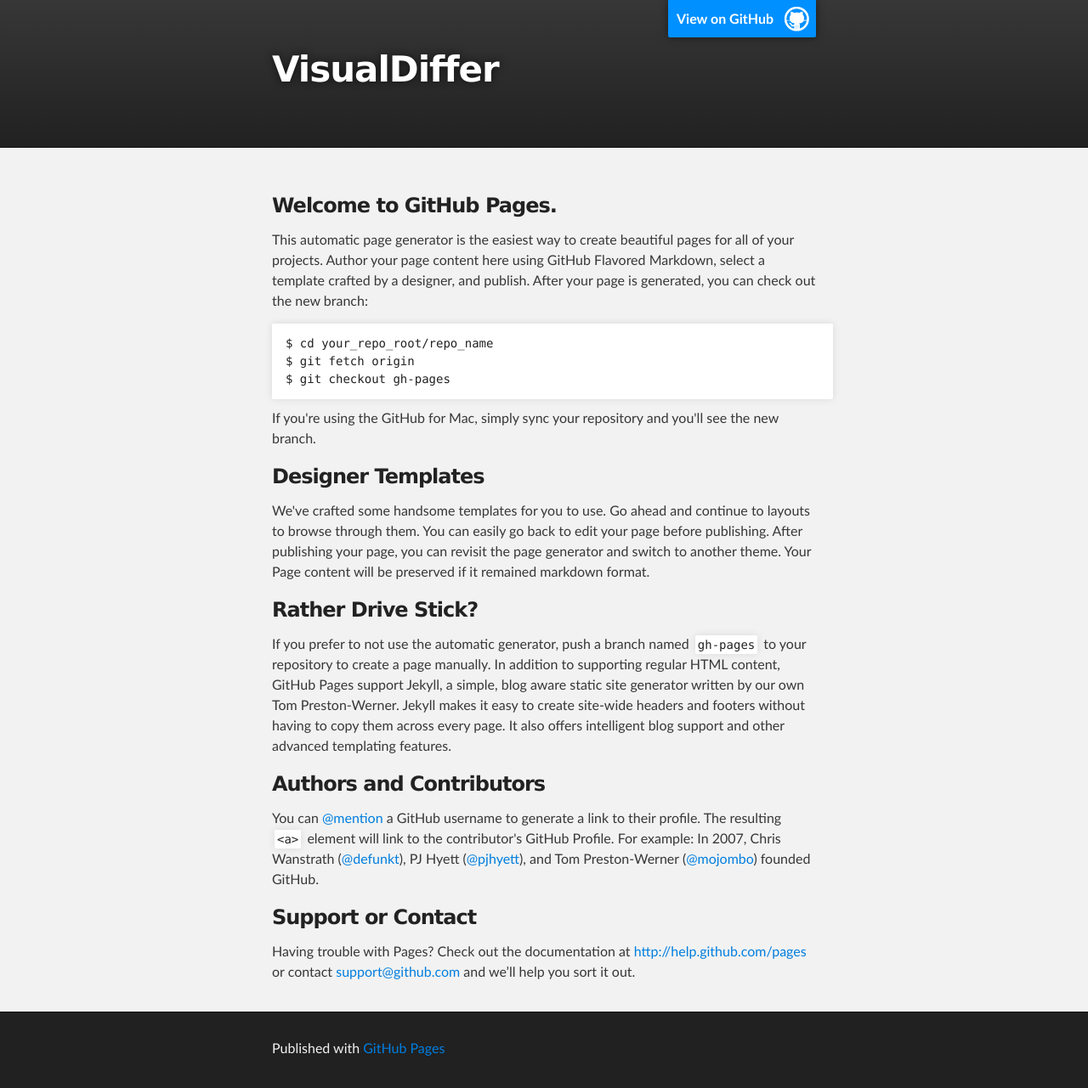
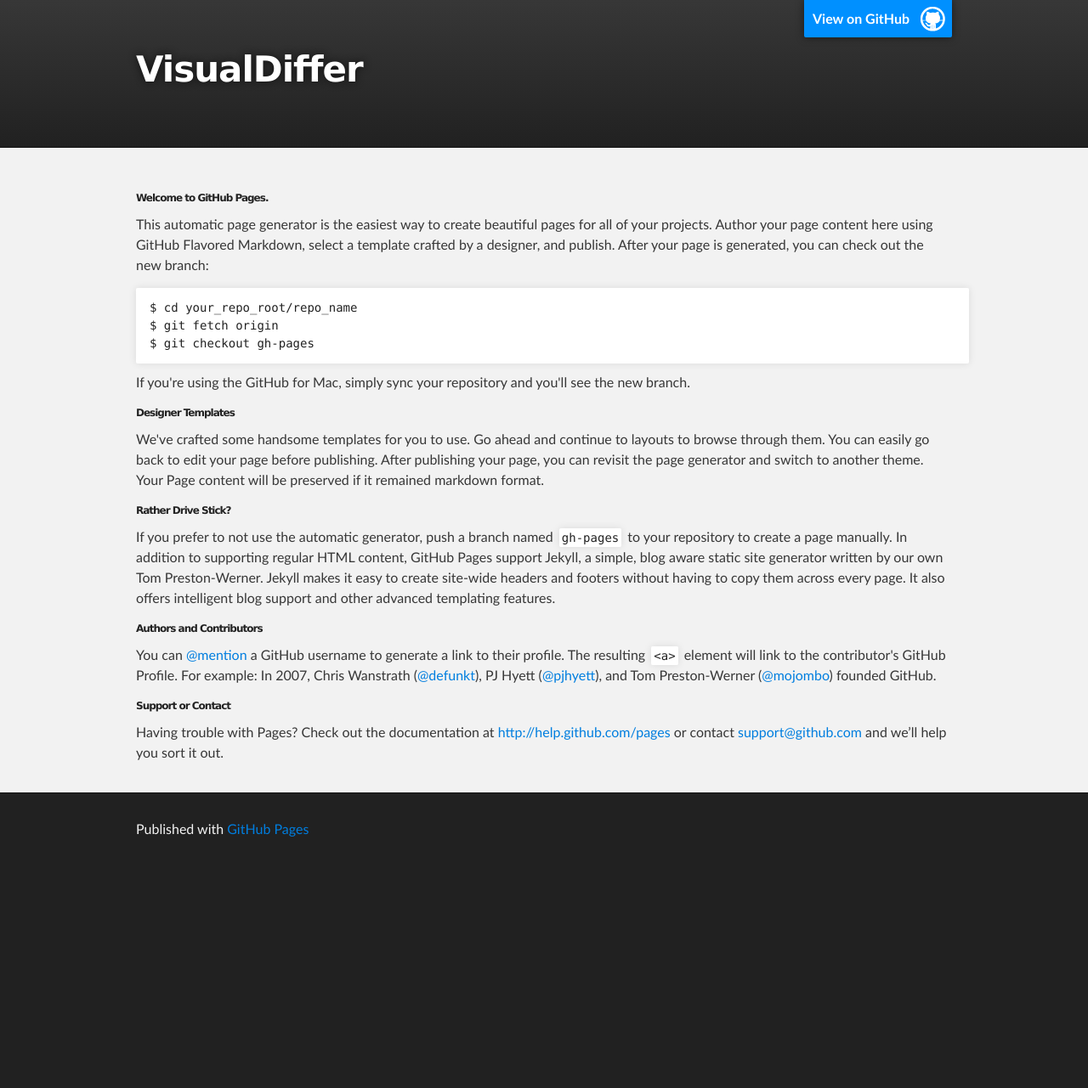
Before and after one commit to visualdiffer/visualdiffer.github.com, a Jekyll site: the page index.html, which Jekyll copies as it is, in a window 1280 px wide. Shown: the whole page at 85% size. Built offline with Jekyll 4.4.1, drawn with Linux system fonts in a browser that asks for light colours; Markdown is read by kramdown in place of the engine named in the settings; after the commit the page ends 1023 px from its top, so only the background shows below that.

Commit message:
Changed max-width and tagline color

```diff
--- a/stylesheets/stylesheet.css
+++ b/stylesheets/stylesheet.css
@@ -74,30 +74,30 @@
 }
 
 h1 {
-  font-size: 36px;
+  font-size: 18px;
   font-weight: 700;
 }
 
 h2 {
   padding-bottom: 10px;
-  font-size: 32px;
+  font-size: 16px;
   background: url('../images/bg_hr.png') repeat-x bottom;
 }
 
 h3 {
-  font-size: 24px;
+  font-size: 12px;
 }
 
 h4 {
-  font-size: 21px;
+  font-size: 10px;
 }
 
 h5 {
-  font-size: 18px;
+  font-size: 9px;
 }
 
 h6 {
-  font-size: 16px;
+  font-size: 8px;
 }
 
 p {
@@ -272,7 +272,7 @@
 
 .inner {
   position: relative;
-  max-width: 640px;
+  max-width: 960px;
   padding: 20px 10px;
   margin: 0 auto;
 }
@@ -314,7 +314,7 @@
 }
 
 #project_tagline {
-  color: #fff;
+  color: #FFB90F;
   font-size: 24px;
   font-weight: 300;
   background: none;
```
